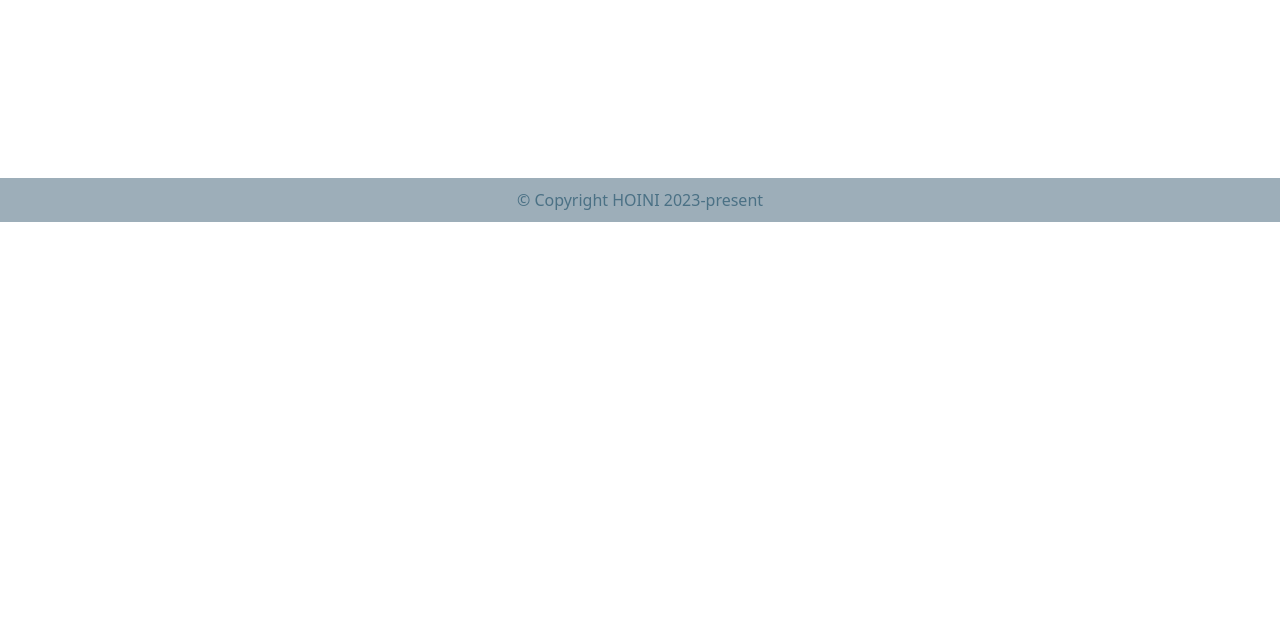
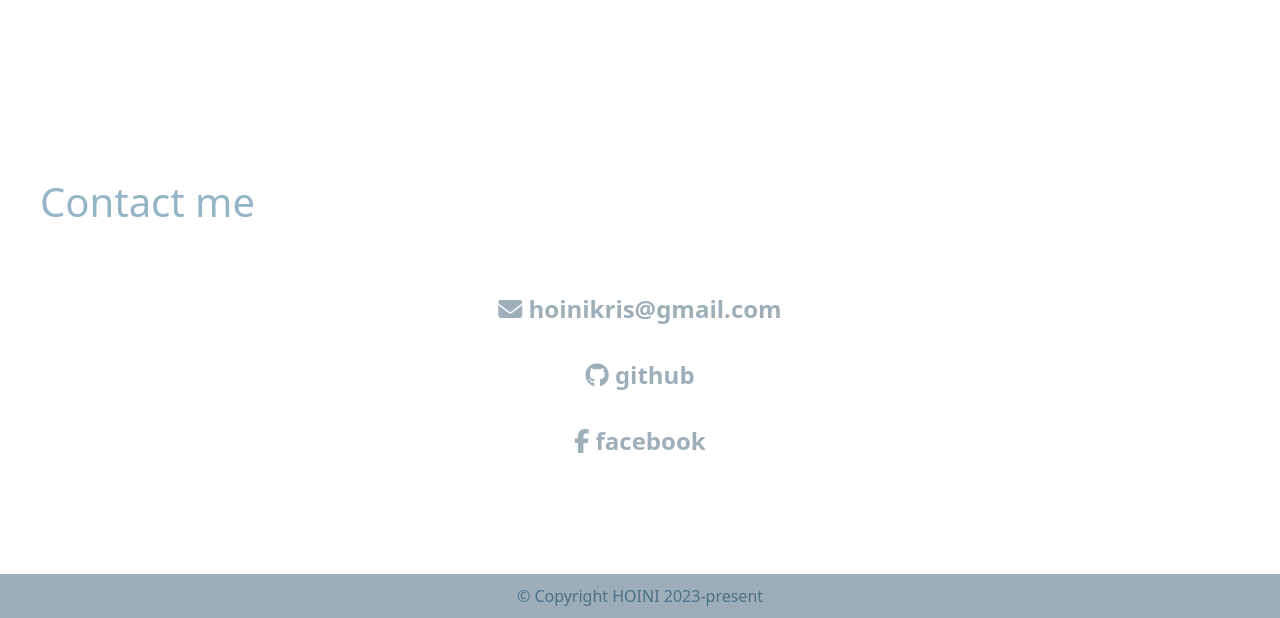
Before and after one commit to HoiniKris/MyWebsite, a website: page index.html in a window 1280 px wide. Shown: the part 1440-2058 px from the top of the page. Before the commit the page ends 1662 px from the top, so only its background shows below. Drawn offline with nearby package versions, Linux system fonts and the light colour scheme.

Commit message:
Added the contact me section

```diff
--- a/index.html
+++ b/index.html
@@ -33,13 +33,13 @@
 			<div class="collapse navbar-collapse" id="navbarNav">
 				<ul class="navbar-nav">
 					<li class="nav-item">
-						<a class="nav-link" href="#">About Me</a>
+						<a class="nav-link" href="#about-me">About Me</a>
 					</li>
 					<li class="nav-item">
-						<a class="nav-link" href="#">My Projects</a>
+						<a class="nav-link" href="#my-projects">My Projects</a>
 					</li>
 					<li class="nav-item">
-						<a class="nav-link" href="#">Contact Me</a>
+						<a class="nav-link" href="#contact-me">Contact Me</a>
 					</li>
 				</ul>
 			</div>
@@ -242,8 +242,17 @@
 
 
 		<!-- New section here-->
+		<section class="contact-me" id="contact-me">
+			<h1>Contact me</h1>
+			<div class="contact">
+				<a href="mailto:hoinikris@gmail.com" target="_blank"> <i class="fa-solid fa-envelope"></i> hoinikris@gmail.com</a>
+				<a href="https://github.com/HoiniKris" target="_blank"> <i class="fa-brands fa-github"></i> github</a>
+				<a href="https://www.facebook.com/HoiniKris" target="_blank"> <i class="fa-brands fa-facebook-f"></i> facebook</a>
+			</div>
+		</section>
 
 	</main>
+
 
 
 	<footer>
@@ -258,6 +267,8 @@
 	<script src="https://cdn.jsdelivr.net/npm/bootstrap@5.3.0-alpha1/dist/js/bootstrap.bundle.min.js"
 		integrity="sha384-w76AqPfDkMBDXo30jS1Sgez6pr3x5MlQ1ZAGC+nuZB+EYdgRZgiwxhTBTkF7CXvN"
 		crossorigin="anonymous"></script>
+		<!-- icons -->
+		<script src="https://kit.fontawesome.com/1cbe83dea1.js" crossorigin="anonymous"></script>
 
 	<!-- Photo swipe -->
 
--- a/styles.css
+++ b/styles.css
@@ -177,6 +177,24 @@ main {
    object-fit: cover;
 }
 
+/* Contact me */
+
+.contact-me .contact {
+    display: flex;
+    flex-direction: column;
+    text-align: center;
+    margin-top: 50px;
+}
+
+.contact-me .contact a {
+    text-decoration: none;
+    font-weight: 600;
+    color: var(--dark-main-color);
+    padding: 5px;
+    font-size: x-large;
+    margin: 10px;
+}
+
 /* footer */
 
 .footer-copyright {
@@ -205,24 +223,27 @@ main {
     .project:nth-child(even) {
         flex-direction: column;
     }
+    .project .project-info  {
+        margin-top: 40px;
+        padding: 0;
+    }
+    .project .pswp-gallery {
+        margin-top: 30px;
+    }
 }
 
 
 /* For Small Screens */
 
 @media screen and (max-width: 400px) {
+    .my-photo {
+        padding-left: 0;
+        padding-right: 0;
+    }
     .what-i-do {
         margin-top: 40px;
         padding: 10px;
         text-align: center;
     }
 
-    .project .project-info  {
-        margin-top: 40px;
-        padding: 10px;
-    }
-
-    .project .pswp-gallery {
-        margin-top: 30px;
-    }
 }
```
